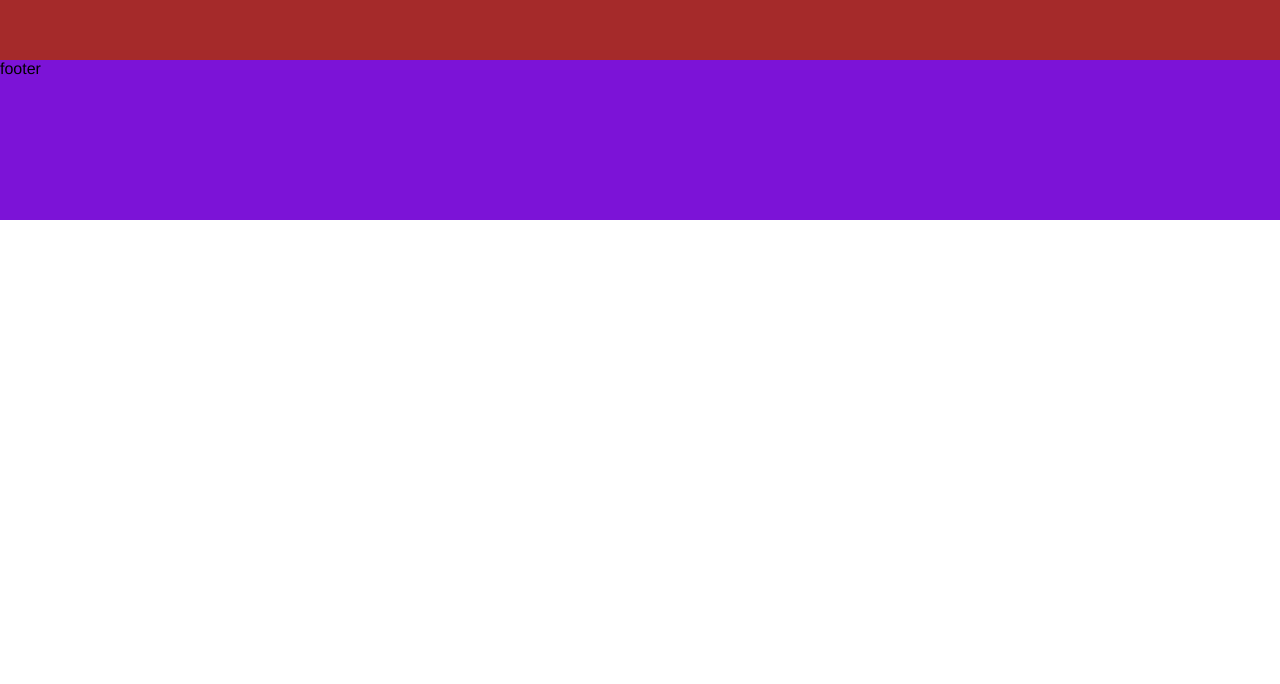
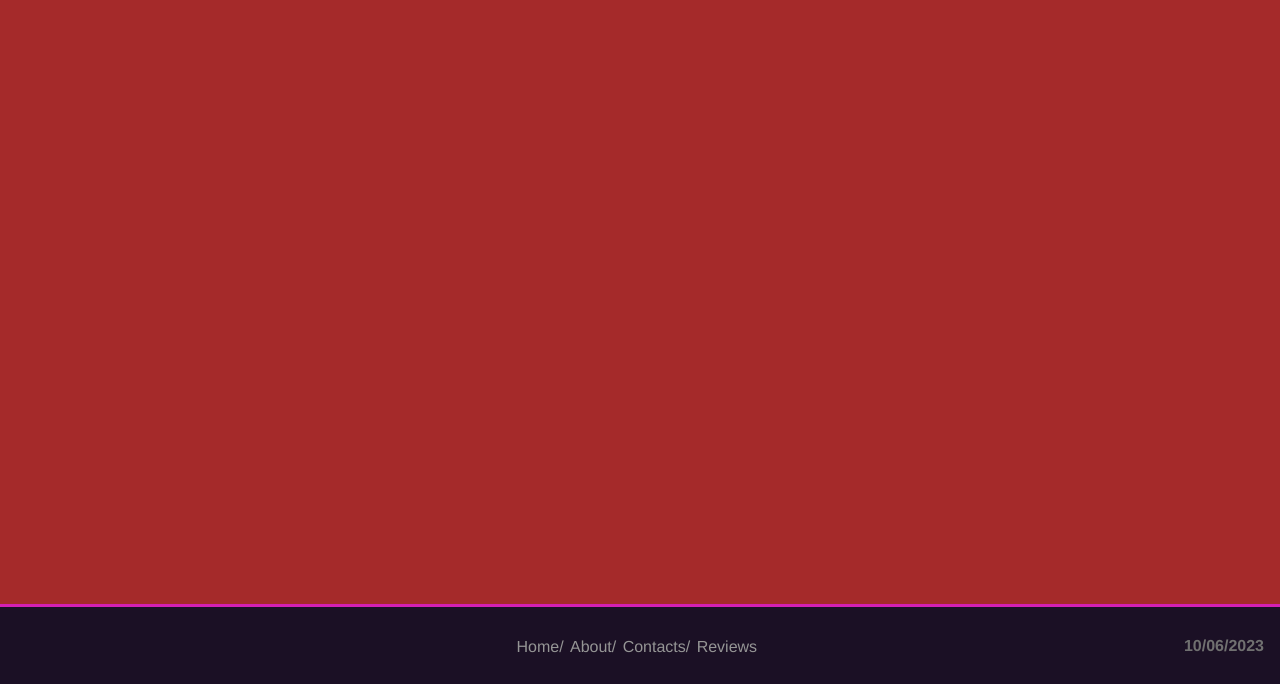
Before and after one commit to Petyr11/NextJS_Clean, a Next.js app: page / in a window 1280 px wide. Shown: the part 476-1160 px from the top of the page. Before the commit the page ends 800 px from the top, so only its background shows below. Built offline with nearby package versions, Linux system fonts and the light colour scheme.

Commit message:
footer e navbar feitos

```diff
--- a/components/Footer.jsx
+++ b/components/Footer.jsx
@@ -1,7 +1,36 @@
 import React from "react";
+import Link from "next/link";
 
 const footer = () => {
-  return <footer className="footer-c">footer</footer>;
+  return (
+    <footer>
+      <div class="footer-c">
+        <ul className="footer-c-links">
+          <li>
+            <Link legacyBehavior href="/">
+              <a> Home/ </a>
+            </Link>
+          </li>
+          <li>
+            <Link legacyBehavior href="/about">
+              <a> About/ </a>
+            </Link>
+          </li>
+          <li>
+            <Link legacyBehavior href="/contacts">
+              <a> Contacts/ </a>
+            </Link>
+          </li>
+          <li>
+            <Link legacyBehavior href="/reviews">
+              <a> Reviews </a>
+            </Link>
+          </li>
+        </ul>
+        <h4 className="date"> 10/06/2023 </h4>
+      </div>
+    </footer>
+  );
 };
 
 export default footer;
--- a/components/Navbar.jsx
+++ b/components/Navbar.jsx
@@ -14,6 +14,7 @@ const navbar = () => {
       />
       <h1 className="appName">PokeNext</h1>
       </div>
+
 
       <ul className="nav-item-links">
         <li>
@@ -33,7 +34,7 @@ const navbar = () => {
         </li>
         <li>
           <Link legacyBehavior href="/reviews">
-            <a> Reviews </a>
+            <a> Reviews</a>
           </Link>
         </li>
       </ul>
--- a/pages/index.css
+++ b/pages/index.css
@@ -11,6 +11,7 @@
 
 }
 
+/* ------------------------------------------------------------------------------- */
 
 /* //---->Navbar*/
 
@@ -23,7 +24,7 @@
     align-items: center;
 
     padding: 1.5em;
-    margin-bottom: 1em;
+
 
 }
 
@@ -75,25 +76,62 @@
 
 
 
-
+/* ------------------------------------------------------------------------------- */
 
 
 /* //---->Main*/
 
 .main-c {
-    height: 50vh;
+    height: 120vh;
     background-color: brown;
 
 }
 
-
+/* ------------------------------------------------------------------------------- */
 
 /* //---->Footer*/
 
 
 .footer-c {
+    height: 10vh;
+    background-color: rgb(27, 16, 37);
+    color: aliceblue;
+    display: flex;
+    justify-content: center;
+    align-items: center;
+    transition: 0.4s;
+    border-top: 3px solid rgb(212, 32, 179);
+    /* margin-top: 10px; */
+}
 
-    height: 20vh;
-    background-color: rgb(124, 19, 215);
+
+.footer-c-links {
+    display: flex;
+    list-style: none;
+    font-size: larger;
+    list-style: none;
+}
+
+
+.footer-c a {
+    margin-right: .4em;
+    text-decoration: none;
+    color: rgb(149, 149, 149);
+    font-size: medium;
+    transition: 0.4s;
+}
+
+
+.footer-c a:hover {
+    color: rgb(242, 242, 242);
+}
+
+
+.footer-c h4{
+    color: rgb(112, 112, 112);
+    position: absolute;
+    right: 0;
+    margin-right: 1em;
+
 
 }
```
Also changed, not shown: File to hide.txt (added).
